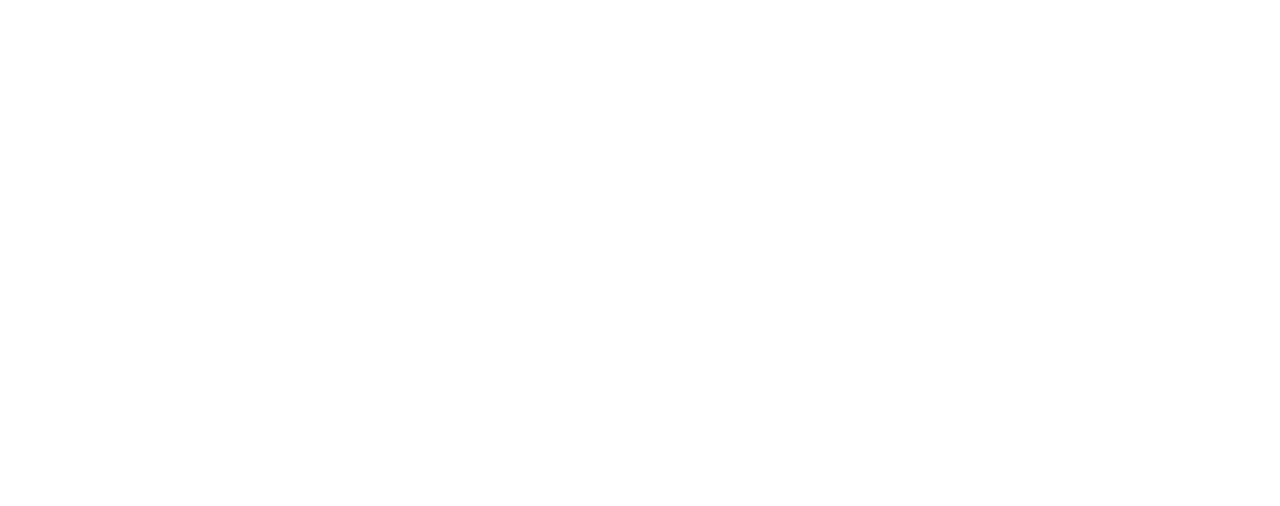
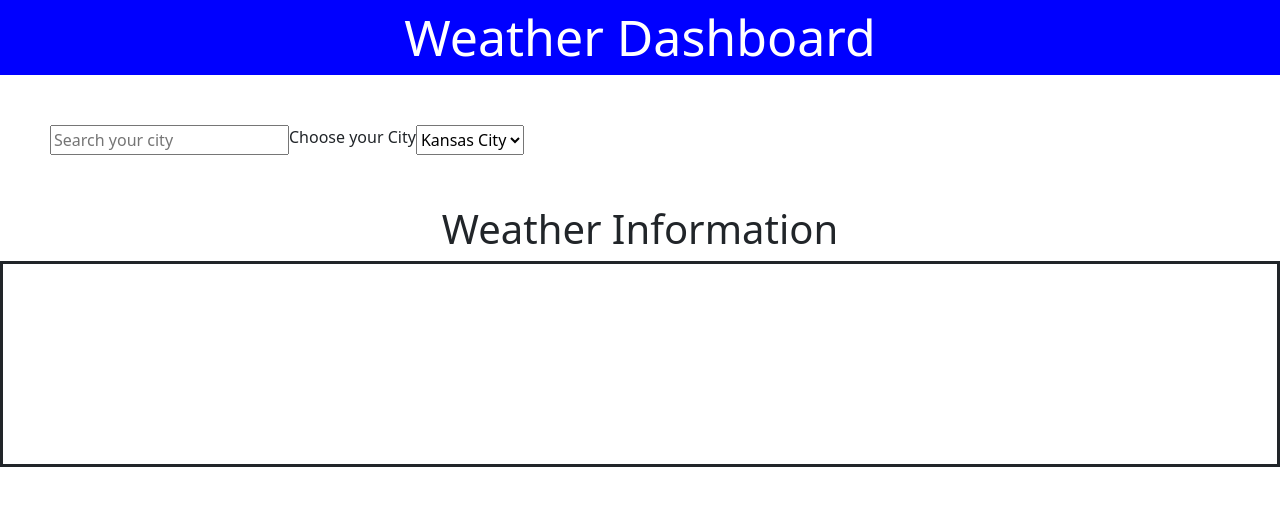
Before and after one commit to Myajewell/The-Weather-Dashboard, a plain HTML site: page assets/code/index.html in a window 1280 px wide. Drawn offline with nearby package versions, Linux system fonts and the light colour scheme.

Commit message:
work in progress

```diff
--- /dev/null
+++ b/assets/code/css/style.css
@@ -0,0 +1,29 @@
+header {
+    background-color: blue;
+    color: white;
+    font-size: 50px;
+    text-align: center;
+}
+
+form {
+    display: flex;
+    justify-content: flex-start;
+    margin: 50px;
+}
+
+.content {
+   margin: 100%;
+   padding: 50px;
+   border-color: black;
+}
+
+h1 {
+    text-align: center;
+}
+.weather-container {
+    display: flex;
+    justify-content: center;
+    border: solid;
+    padding: 100px;
+
+}
--- a/assets/code/index.html
+++ b/assets/code/index.html
@@ -5,8 +5,41 @@
     <meta http-equiv="X-UA-Compatible" content="IE=edge">
     <meta name="viewport" content="width=device-width, initial-scale=1.0">
     <title>Weather dashboard</title>
+    <link href="https://cdn.jsdelivr.net/npm/bootstrap@5.2.0/dist/css/bootstrap.min.css" rel="stylesheet" integrity="sha384-gH2yIJqKdNHPEq0n4Mqa/HGKIhSkIHeL5AyhkYV8i59U5AR6csBvApHHNl/vI1Bx" crossorigin="anonymous">
+    <link rel="stylesheet" href="/assets/code/css/style.css">
 </head>
 <body>
+   <header>Weather Dashboard</header>
+    <!--input section to type city name   -->
+   <div class="row">
+    <div class="col s12">
+        <form>
+            <input type="text" class="city-search" placeholder="Search your city" id="input">
+            <label name="cities">Choose your City</label>
+<!-- placeholder to find cities -->
+            <select name="city" id="city-select">
+                <option value="Kansas City">Kansas City</option>
+                <option value="Kansas City">Kansas City</option>
+                <option value="Kansas City">Kansas City</option>
+                <option value="Kansas City">Kansas City</option>
+                <option value="Kansas City">Kansas City</option>
+                <option value="Kansas City">Kansas City</option>
+            </select>
+        </form>
+    </div>
+   </div>
+   <!-- content section for weather info -->
+   <h1> Weather Information</h1>
+   <div class="weather-container" id="weather">
+   </div>
 
+
+
+
+
+
+
+    <script src="https://cdn.jsdelivr.net/npm/bootstrap@5.2.0/dist/js/bootstrap.bundle.min.js" integrity="sha384-A3rJD856KowSb7dwlZdYEkO39Gagi7vIsF0jrRAoQmDKKtQBHUuLZ9AsSv4jD4Xa" crossorigin="anonymous"></script>
+    <script src="/assets/code/js/script.js"></script>
 </body>
 </html>
--- /dev/null
+++ b/assets/code/js/script.js
@@ -0,0 +1,7 @@
+var cityInput = document.getElementById("#input");
+var citySearch = document.getElementById("#city-select");
+var weatherInfo = document.getElementById("#weather")
+
+var myApi = 993467f289cc5b917717500689a95693;
+// putting weather information on the page after input
+let promise = fetch()
```
Also changed, not shown: Screenshotweb.png (added), 1 other file.
